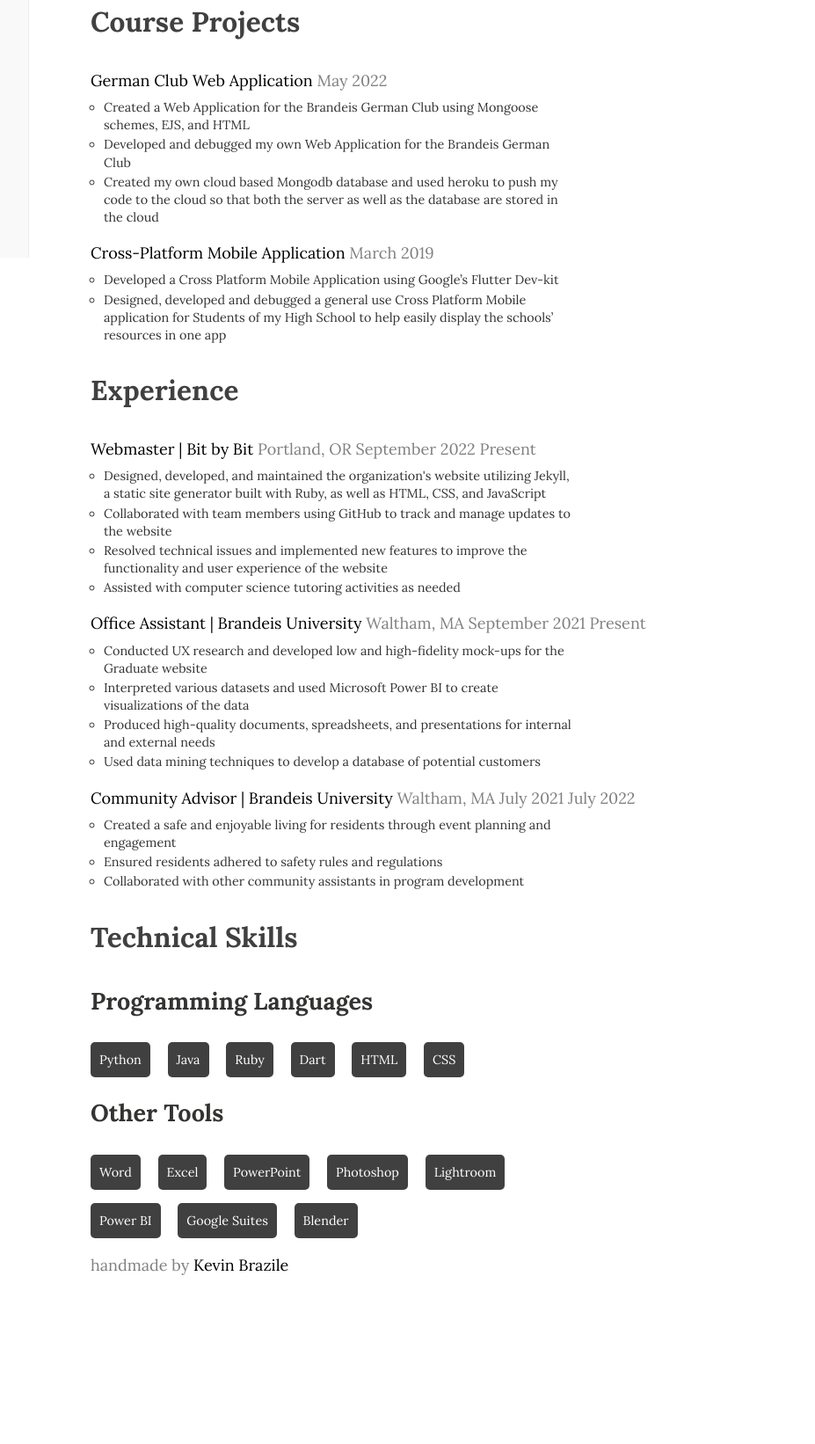
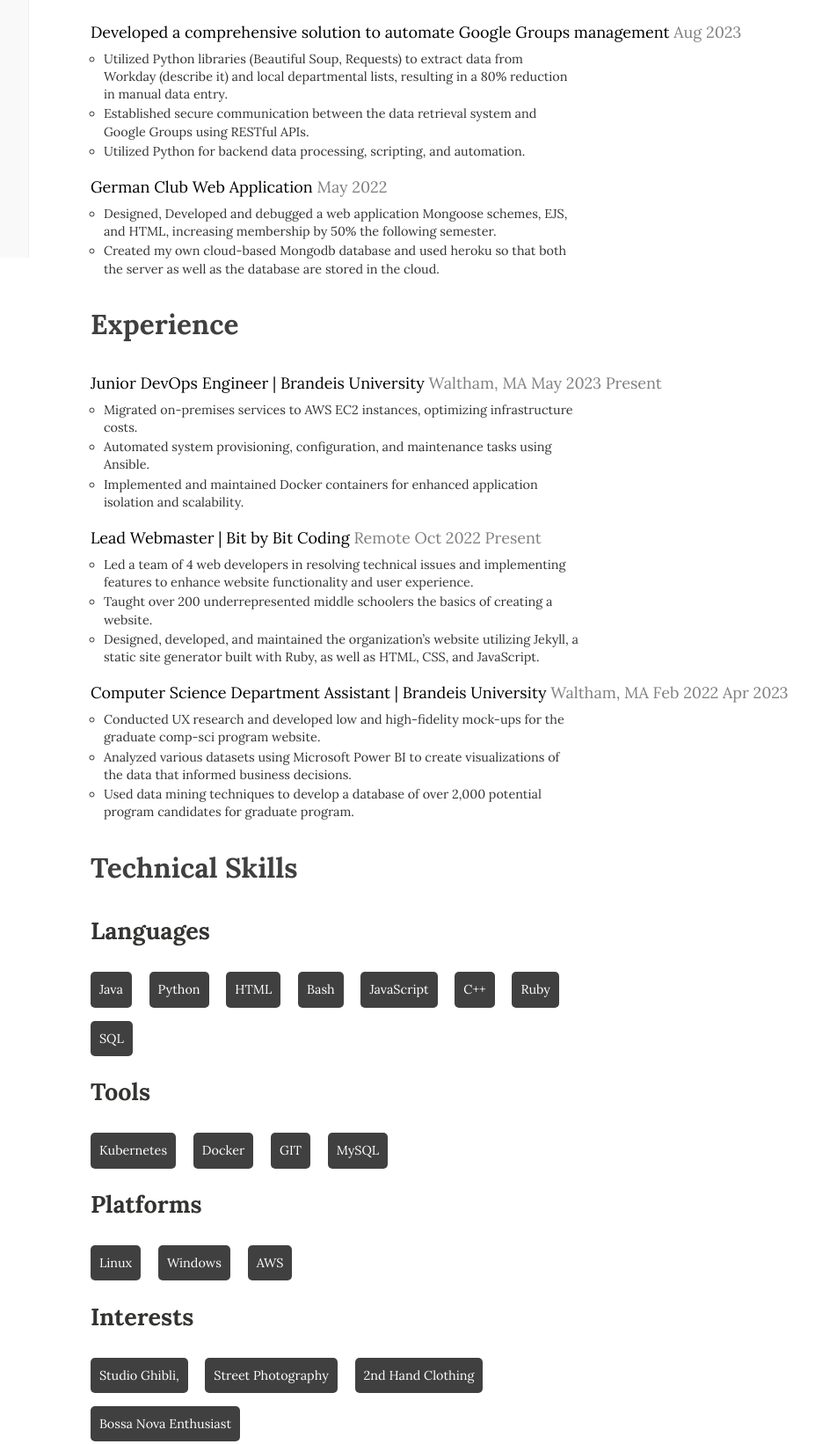
Before and after one commit to kevinbrazile/kevinbrazile.github.io, a plain HTML site: page index.html in a window 1280 px wide. Shown: the part 515-2157 px from the top of the page at 88% size, without its empty margins (230-1157 px from the left). Before the commit the page ends 2038 px from the top, so only its background shows below. Drawn offline with Linux system fonts and the light colour scheme; a web font is replaced by a local one.

Commit message:
Update index.html
Updated according to my res

```diff
--- a/index.html
+++ b/index.html
@@ -9,7 +9,6 @@
       <div class="me-img"></div>
       <div class="name-text">
         <h1>Kevin <em>Brazile</em></h1>
-        <p>415 South St Walthm, MA 02453</p>
         <p>kbrazile@brandeis.edu</p>
         <p>(781) 498-8490</p>
       </div>
@@ -23,65 +22,61 @@
         <h2>Relevant Coursework</h2>
         <div class="skill-set">
           <div class="coursework-column">
-              <li>Advanced Programming Techniques in Java</li>
-              <li>Discrete Structures</li>
-              <li>Communication for Computer Scientists</li>
+              <li>Operating Systems</li>
+              <li>Data Structures</li>
+              <li>Theory of Computation</li>
               <li>Ethics of Technology</li>
-              <li>Data Structures and Algorithms</li>
-              <li>Operating Systems</li>
+              <li>Artificial Intelligence</li>
+              <li>Software Entrepreneurship</li>
               <li>Human-Computer Interactions</li>
               <li>Software Entrepreneurship</li>
-              <li>3-D Animation</li>
-              <li>Fundamentals of Software Engineering</li>
+              <li>Software Engineering</li>
+              <li>Natural Language Processing</li>
               <li>Symbolic Logic</li>
               <li>Web Application Development</li>
-              <li>Theory of Computation</li>
-              <li>Probability and Statistics</li>
-              <li>Techniques of Calculus</li>
           </div>
         </div>
 
         <section>
-          <h1>Course Projects</h1>
+          <h1>Automated Google Groups Manager</h1>
+          <p><em>Developed a comprehensive solution to automate Google Groups management</em> Aug 2023</p>
+          <ul>
+            <li>Utilized Python libraries (Beautiful Soup, Requests) to extract data from Workday (describe it) and local departmental
+              lists, resulting in a 80% reduction in manual data entry.</li>
+            <li>Established secure communication between the data retrieval system and Google Groups using RESTful APIs.</li>
+            <li>Utilized Python for backend data processing, scripting, and automation.</li>
+          </ul>
           <p><em>German Club Web Application</em> May 2022</p>
           <ul>
-            <li>Created a Web Application for the Brandeis German Club using Mongoose schemes, EJS, and HTML</li>
-            <li>Developed and debugged my own Web Application for the Brandeis German Club</li>
-            <li>Created my own cloud based Mongodb database and used heroku to push my code to the cloud so that both the server as well as the database are stored in the cloud</li>
-          </ul>
-          <p><em>Cross-Platform Mobile Application</em> March 2019</p>
-          <ul>
-            <li>Developed a Cross Platform Mobile Application using Google’s Flutter Dev-kit</li>
-            <li>Designed, developed and debugged a general use Cross Platform Mobile application for Students of my High School to help easily display the schools’ resources in one app</li>
+            <li>Designed, Developed and debugged a web application Mongoose schemes, EJS, and HTML, increasing membership by
+              50% the following semester.</li>
+            <li>Created my own cloud-based Mongodb database and used heroku so that both the server as well as the database are
+              stored in the cloud.</li>
           </ul>
         </section>
 
 
         <section>
           <h1>Experience</h1>
-          <p><em>Webmaster | Bit by Bit</em> Portland, OR September 2022 Present</p>
+          <p><em>Junior DevOps Engineer | Brandeis University</em> Waltham, MA May 2023 Present</p>
           <ul>
-            <li> Designed, developed, and maintained the organization's website utilizing Jekyll, a static site generator
-              built
-              with Ruby, as well as HTML, CSS, and JavaScript</li>
-            <li>Collaborated with team members using GitHub to track and manage updates to the website</li>
-            <li>Resolved technical issues and implemented new features to improve the functionality and user experience of
-              the
-              website</li>
-            <li>Assisted with computer science tutoring activities as needed</li>
+            <li>Migrated on-premises services to AWS EC2 instances, optimizing infrastructure costs.</li>
+            <li>Automated system provisioning, configuration, and maintenance tasks using Ansible.</li>
+            <li>Implemented and maintained Docker containers for enhanced application isolation and scalability.</li>
           </ul>
-          <p><em>Office Assistant | Brandeis University</em> Waltham, MA September 2021 Present</p>
+          <p><em>Lead Webmaster | Bit by Bit Coding</em> Remote Oct 2022 Present</p>
           <ul>
-            <li>Conducted UX research and developed low and high-fidelity mock-ups for the Graduate website</li>
-            <li>Interpreted various datasets and used Microsoft Power BI to create visualizations of the data</li>
-            <li>Produced high-quality documents, spreadsheets, and presentations for internal and external needs</li>
-            <li>Used data mining techniques to develop a database of potential customers</li>
+            <li>Led a team of 4 web developers in resolving technical issues and implementing features to enhance website functionality
+              and user experience.</li>
+            <li>Taught over 200 underrepresented middle schoolers the basics of creating a website. </li>
+            <li>Designed, developed, and maintained the organization’s website utilizing Jekyll, a static site generator built with Ruby,
+              as well as HTML, CSS, and JavaScript.</li>
           </ul>
-          <p><em>Community Advisor | Brandeis University</em> Waltham, MA July 2021 July 2022</p>
+          <p><em>Computer Science Department Assistant | Brandeis University</em> Waltham, MA Feb 2022 Apr 2023</p>
           <ul>
-            <li>Created a safe and enjoyable living for residents through event planning and engagement</li>
-            <li>Ensured residents adhered to safety rules and regulations</li>
-            <li>Collaborated with other community assistants in program development</li>
+            <li>Conducted UX research and developed low and high-fidelity mock-ups for the graduate comp-sci program website.</li>
+            <li>Analyzed various datasets using Microsoft Power BI to create visualizations of the data that informed business decisions.</li>
+            <li>Used data mining techniques to develop a database of over 2,000 potential program candidates for graduate program.</li>
           </ul>
 
         </section>
@@ -91,27 +86,42 @@
           <h1>Technical Skills</h1>
           <div class="skill-set">
             <div class="skill-column">
-              <h2>Programming Languages</h2>
+              <h2>Languages</h2>
               <ul>
+                <li>Java</li>
                 <li>Python</li>
-                <li>Java</li>
+                <li>HTML</li>
+                <li>Bash</li>
+                <li>JavaScript</li>
+                <li>C++</li>
                 <li>Ruby</li>
-                <li>Dart</li>
-                <li>HTML</li>
-                <li>CSS</li>
+                <li>SQL</li>
               </ul>
             </div>
             <div class="skill-column">
-              <h2>Other Tools</h2>
+              <h2>Tools</h2>
               <ul>
-                <li>Word</li>
-                <li>Excel</li>
-                <li>PowerPoint</li>
-                <li>Photoshop</li>
-                <li>Lightroom</li>
-                <li>Power BI</li>
-                <li>Google Suites</li>
-                <li>Blender</li>
+                <li>Kubernetes</li>
+                <li>Docker</li>
+                <li>GIT</li>
+                <li>MySQL</li>
+              </ul>
+            </div>
+            <div class="skill-column">
+              <h2>Platforms</h2>
+              <ul>
+                <li>Linux</li>
+                <li>Windows</li>
+                <li>AWS</li>
+              </ul>
+            </div>
+            <div class="skill-column">
+              <h2>Interests</h2>
+              <ul>
+                <li>Studio Ghibli,</li>
+                <li>Street Photography</li>
+                <li>2nd Hand Clothing</li>
+                <li>Bossa Nova Enthusiast</li>
               </ul>
             </div>
           </div>
```
